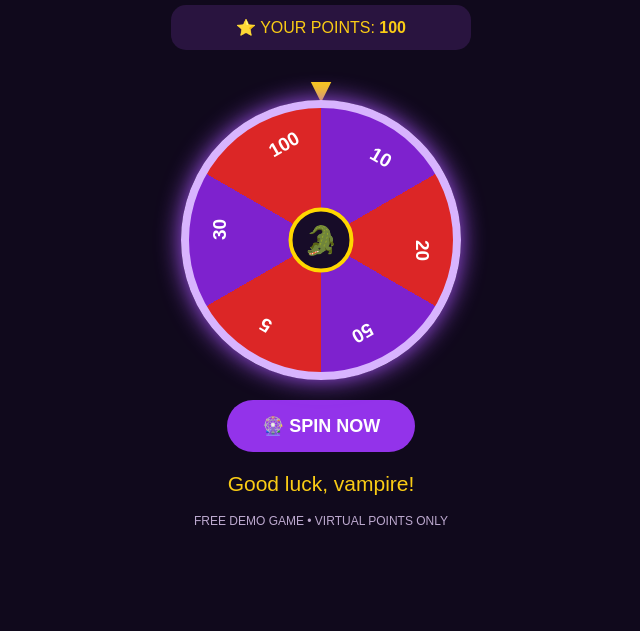
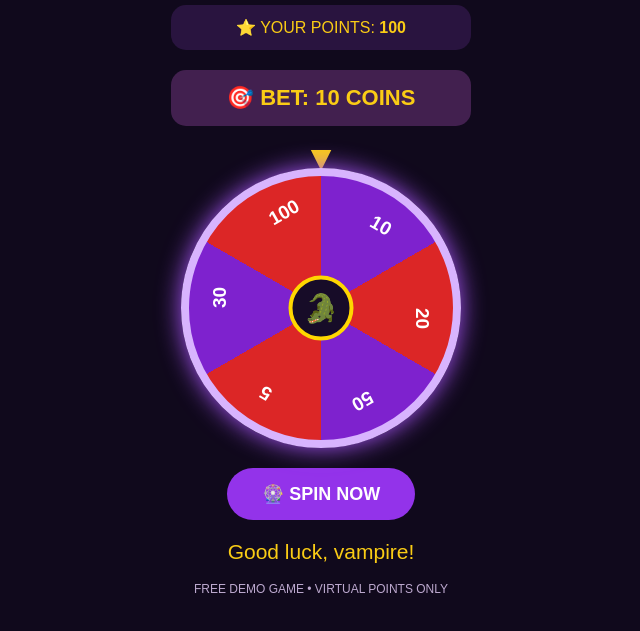
Before and after one commit to kiz971/midnight-vampire-lucky-spin, a plain HTML site: page index.html in a window 1280 px wide. Shown: the part 217-848 px from the top of the page, without its empty margins (319-959 px from the left). Before the commit the page ends 800 px from the top, so only its background shows below. Drawn offline with Linux system fonts and the light colour scheme.

Commit message:
Add betting display to index.html
Added a betting display section with styling.

```diff
--- a/index.html
+++ b/index.html
@@ -60,6 +60,18 @@ button:disabled{opacity:.5}
 
 <div class="points">
  ⭐ YOUR POINTS: <b id="points">100</b>
+</div>
+
+<div style="
+background:#42204f;
+color:#facc15;
+padding:15px;
+border-radius:15px;
+margin:12px auto;
+max-width:300px;
+font-size:22px;
+font-weight:bold;">
+🎯 BET: 10 COINS
 </div>
 
 <div class="pointer">▼</div>
```
